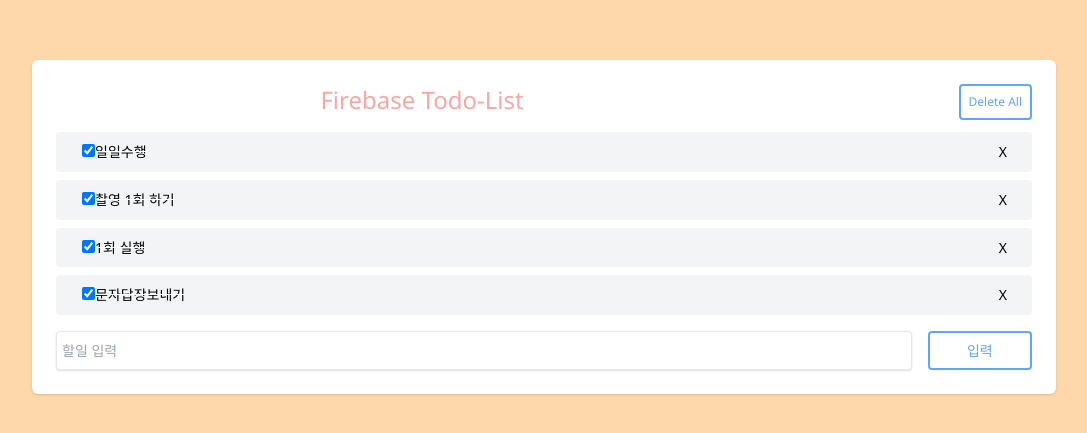
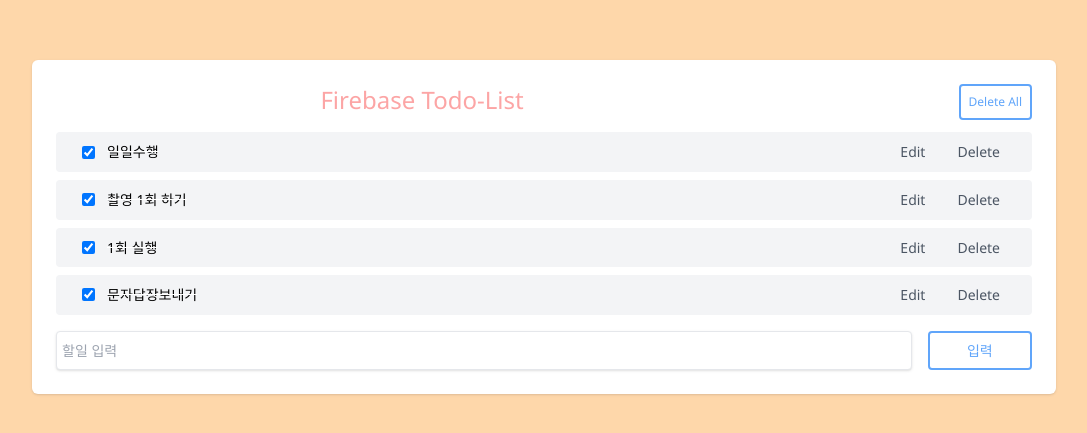
Before and after one commit to LSYbuilds/firebase-todo, a React (Create React App) app: page / in a window 1280 px wide. Shown: the part 173-606 px from the top of the page, without its empty margins (96-1183 px from the left). Built offline with nearby package versions, Linux system fonts and the light colour scheme; the HTML template or start-up script is replaced by a standard one.

Commit message:
feat : Todo title 수정 기능 추가

```diff
--- a/src/components/Listitem.js
+++ b/src/components/Listitem.js
@@ -1,15 +1,11 @@
-import React from "react";
+import React, { useState } from "react";
 
 const Listitem = ({ item, todoData, setTododata }) => {
-  console.log("Listitem 랜더링", item);
-  const btnStyle = {
-    color: "#000",
-    float: "right",
-    border: "none",
-    padding: "5px 9px",
-    borderRadius: "50%",
-    cursor: "pointer",
-  };
+  // console.log("Listitem 랜더링", item);
+  // 편집 상태 설정 state
+  const [isEdit, setIsEdit] = useState(false);
+  // 편집 상태 타이틀 설정 state
+  const [editTitle, setEditTitle] = useState(item.title);
   const getStyle = _completed => {
     return {
       padding: "10px",
@@ -18,13 +14,33 @@
     };
   };
 
-  const handleClick = _id => {
+  const handleDeleteClick = _id => {
     // 전달된 ID를 검색해서 목록에서 제거
     // 1. 전달된 id로 해당하는 목록 찾아서 제외
     // 2. 새로운 목록으로 갱신해서 화면 리랜더링
     // 3. 배열의 고차함수 중 filter를 사용
     const newTodoData = todoData.filter(item => item.id !== _id);
     setTododata(newTodoData);
+  };
+
+  const handleEditClick = () => {
+    setIsEdit(true);
+  };
+  const handleCancelClick = () => {
+    setIsEdit(false);
+  };
+  const handleSaveClick = _id => {
+    let newTodoData = todoData.map(item => {
+      if (item.id === _id) {
+        item.title = editTitle;
+      }
+      return item;
+    });
+    setTododata(newTodoData);
+    setIsEdit(false);
+  };
+  const handleEditChange = e => {
+    setEditTitle(e.target.value);
   };
 
   const handleCompleteChange = _id => {
@@ -37,24 +53,59 @@
     setTododata(newTodoData);
   };
 
+  if (isEdit) {
+    // 편집중
     return (
       <div className="flex items-center justify-between w-full mb-2 px-4 -py-1 text-gray-600 bg-gray-100 botder rounded">
-      <div className="items-center" style={getStyle(item.completed)}>
+        <div className="items-center w-3/5">
+          <input
+            className="w-full px-3 py-2 mr-3 text-grat-500  rounded"
+            type="text"
+            value={editTitle}
+            onChange={handleEditChange}
+          />
+          {/* <span className="item-title">{item.title}</span> */}
+        </div>
+        <div className="items-center">
+          <button className="px-4 py-2 float-right" onClick={handleCancelClick}>
+            Cancel
+          </button>
+          <button
+            className="px-4 py-2 float-right"
+            onClick={() => handleSaveClick(item.id)}
+          >
+            Save
+          </button>
+        </div>
+      </div>
+    );
+  } else {
+    // 일반상태
+    return (
+      <div className="flex items-center justify-between w-full mb-2 px-4 -py-1 text-gray-600 bg-gray-100 botder rounded">
+        <div className="items-center flex" style={getStyle(item.completed)}>
           {/* defaultChecked : 체크박스에 기본체크 상태 설정 */}
           <input
             type="checkbox"
             defaultChecked={item.completed}
             onChange={() => handleCompleteChange(item.id)}
           />
-        <span className="item-title">{item.title}</span>
+          <span className="item-title ml-3">{item.title}</span>
         </div>
         <div className="items-center">
-        <button style={btnStyle} onClick={() => handleClick(item.id)}>
-          X
+          <button
+            className="px-4 py-2 float-right"
+            onClick={() => handleDeleteClick(item.id)}
+          >
+            Delete
+          </button>
+          <button className="px-4 py-2 float-right" onClick={handleEditClick}>
+            Edit
           </button>
         </div>
       </div>
     );
+  }
 };
 // 리랜더링 최적화 적용
 export default React.memo(Listitem);
```
Lines whose indentation alone changed are shown as unchanged.
